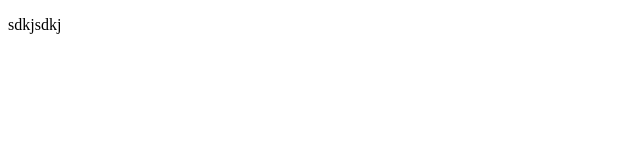
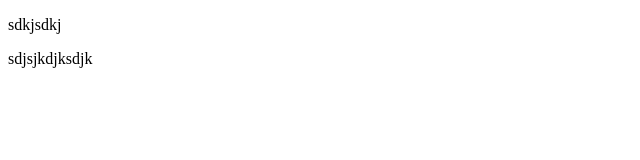
Before and after one commit to Subhash75/Sample-Git-Repo, a plain HTML site: page index.html in a window 1280 px wide. Shown: the full height of the page, 0-640 px from the left. Drawn offline with Linux system fonts and the light colour scheme.

Commit message:
Update index.html

```diff
--- a/index.html
+++ b/index.html
@@ -7,5 +7,6 @@
   </head>
   <body>
     <p>sdkjsdkj</p>
+    <p>sdjsjkdjksdjk</p>
   </body>
 </html>
```
